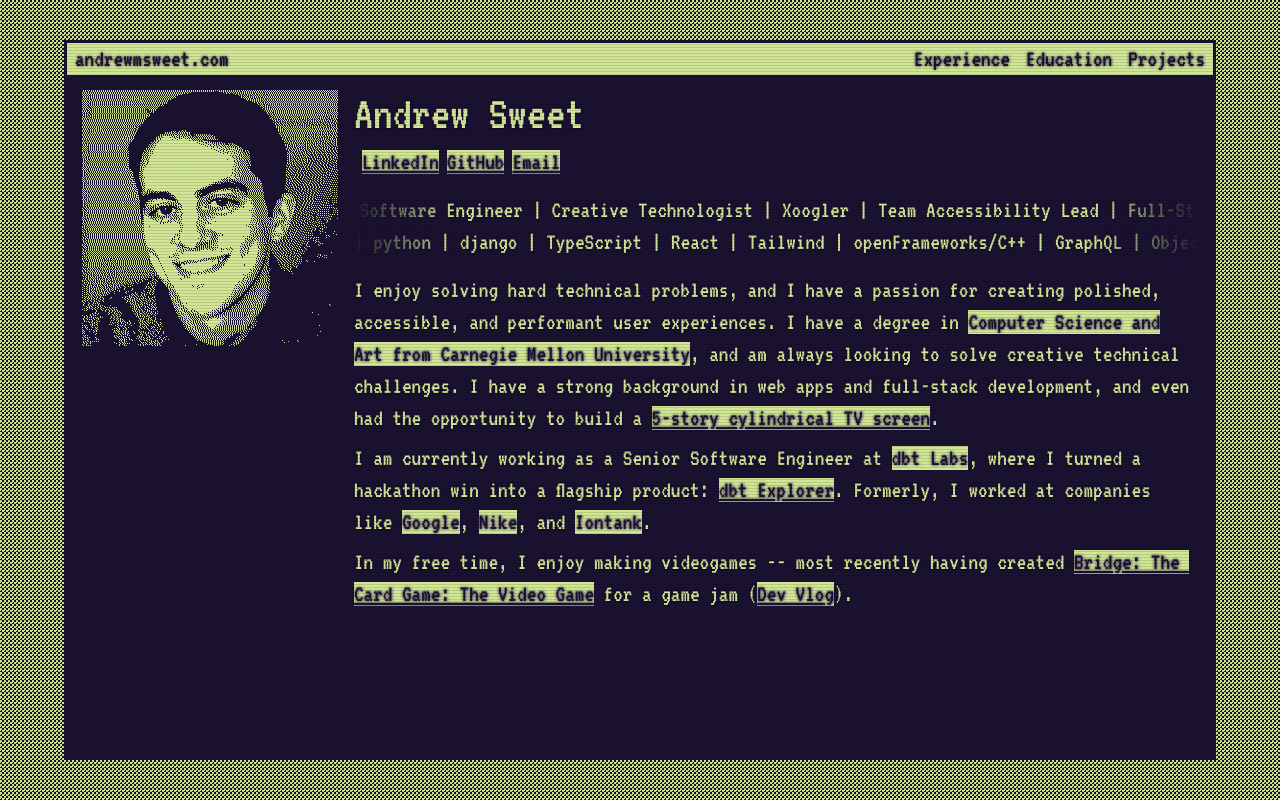
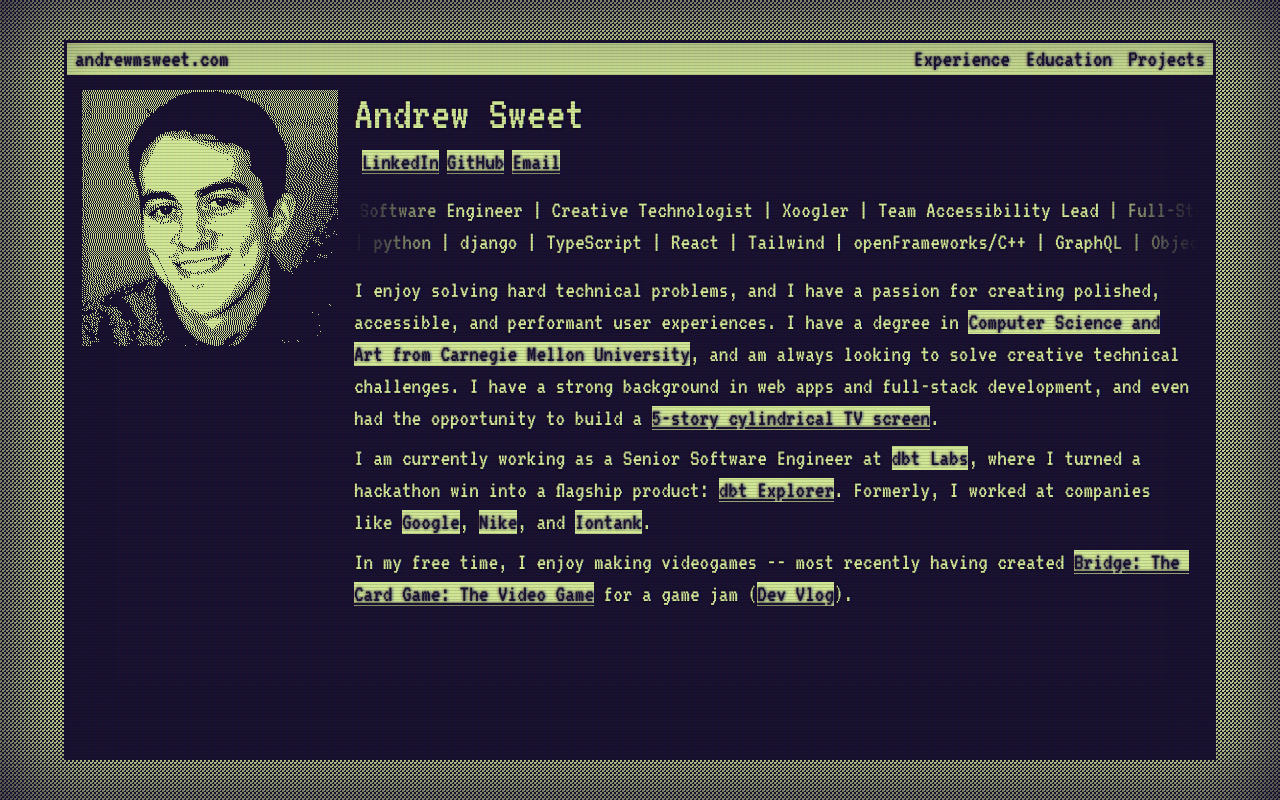
Before and after one commit to heysweet/heysweet.github.io, a Next.js app: page / in a window 1280 px wide. Built offline with nearby package versions, Linux system fonts and the light colour scheme; what tailwindcss-animation-delay would draw is missing.

Commit message:
Add vignette and make CSS vars for colors

```diff
--- a/src/app/globals.css
+++ b/src/app/globals.css
@@ -2,7 +2,25 @@
 @tailwind components;
 @tailwind utilities;
 
+:root {
+  --primary-color: #dcf29d;
+  --secondary-color: #1b1233;
+}
+
 @layer utilities {
+
+  .vignette {
+    position: fixed;
+    -moz-box-shadow: inset 0 0 6em var(--secondary-color);
+    -webkit-box-shadow: inset 0 0 6em var(--secondary-color);
+    box-shadow: inset 0 0 6em var(--secondary-color);
+    top: 0;
+    left: 0;
+    width: 100%;
+    height: 100%;
+    z-index: 2;
+}
+
   ::selection {
     @apply bg-green;
     @apply text-black;
@@ -53,30 +71,30 @@
 
   .checkerboard {
     background-image:
-      linear-gradient(45deg, #1b1233 25%, transparent 25%),
-      linear-gradient(135deg, #1b1233 25%, transparent 25%),
-      linear-gradient(45deg, transparent 75%, #1b1233 75%),
-      linear-gradient(135deg, transparent 75%, #1b1233 75%);
+      linear-gradient(45deg, var(--secondary-color) 25%, transparent 25%),
+      linear-gradient(135deg, var(--secondary-color) 25%, transparent 25%),
+      linear-gradient(45deg, transparent 75%, var(--secondary-color) 75%),
+      linear-gradient(135deg, transparent 75%, var(--secondary-color) 75%);
     background-size: 2px 2px; /* Must be a square */
     background-position:0 0, 1px 0, 1px -1px, 0px 1px; /* Must be half of one side of the square */
   }
 
   .checkerboard-lg {
     background-image:
-      linear-gradient(45deg, #1b1233 25%, transparent 25%),
-      linear-gradient(135deg, #1b1233 25%, transparent 25%),
-      linear-gradient(45deg, transparent 75%, #1b1233 75%),
-      linear-gradient(135deg, transparent 75%, #1b1233 75%);
+      linear-gradient(45deg, var(--secondary-color) 25%, transparent 25%),
+      linear-gradient(135deg, var(--secondary-color) 25%, transparent 25%),
+      linear-gradient(45deg, transparent 75%, var(--secondary-color) 75%),
+      linear-gradient(135deg, transparent 75%, var(--secondary-color) 75%);
     background-size: 4px 4px; /* Must be a square */
     background-position:0 0, 2px 0, 2px -2px, 0px 2px; /* Must be half of one side of the square */
   }
 
   .checkerboard-light {
     background-image:
-      linear-gradient(45deg, #dcf29d 25%, transparent 25%),
-      linear-gradient(135deg, #dcf29d 25%, transparent 25%),
-      linear-gradient(45deg, transparent 75%, #dcf29d 75%),
-      linear-gradient(135deg, transparent 75%, #dcf29d 75%);
+      linear-gradient(45deg, var(--primary-color) 25%, transparent 25%),
+      linear-gradient(135deg, var(--primary-color) 25%, transparent 25%),
+      linear-gradient(45deg, transparent 75%, var(--primary-color) 75%),
+      linear-gradient(135deg, transparent 75%, var(--primary-color) 75%);
     background-size: 2px 2px; /* Must be a square */
     background-position:0 0, 1px 0, 1px -1px, 0px 1px; /* Must be half of one side of the square */
   }
--- a/src/app/layout.tsx
+++ b/src/app/layout.tsx
@@ -48,6 +48,7 @@ export default function RootLayout({
           </VirtualWindow>
         </main>
         <div className="motion-reduce:hidden animate-flicker inset-0 z-10 scanlines absolute pointer-events-none" />
+        <div className="vignette pointer-events-none" />
       </body>
     </html>
   );
--- a/tailwind.config.ts
+++ b/tailwind.config.ts
@@ -7,8 +7,8 @@ const config: Config = {
   theme: {
     extend: {
       colors: {
-        green: '#dcf29d',
-        black: '#1b1233',
+        green: 'var(--primary-color)',
+        black: 'var(--secondary-color)',
       },
     },
     keyframes: {
```
Also changed, not shown: src/components/DropdownButton.tsx (line endings or trailing spaces).
